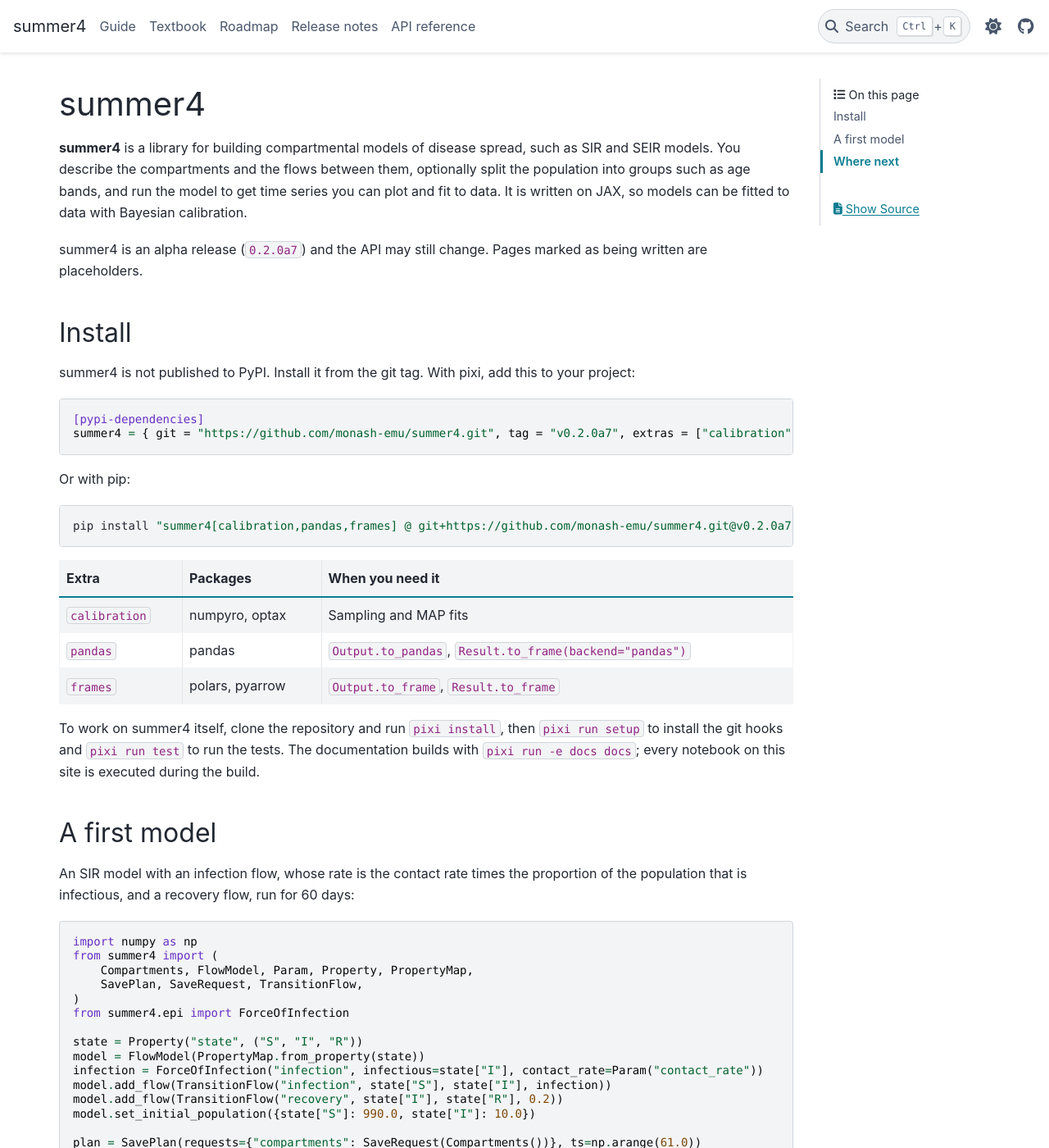
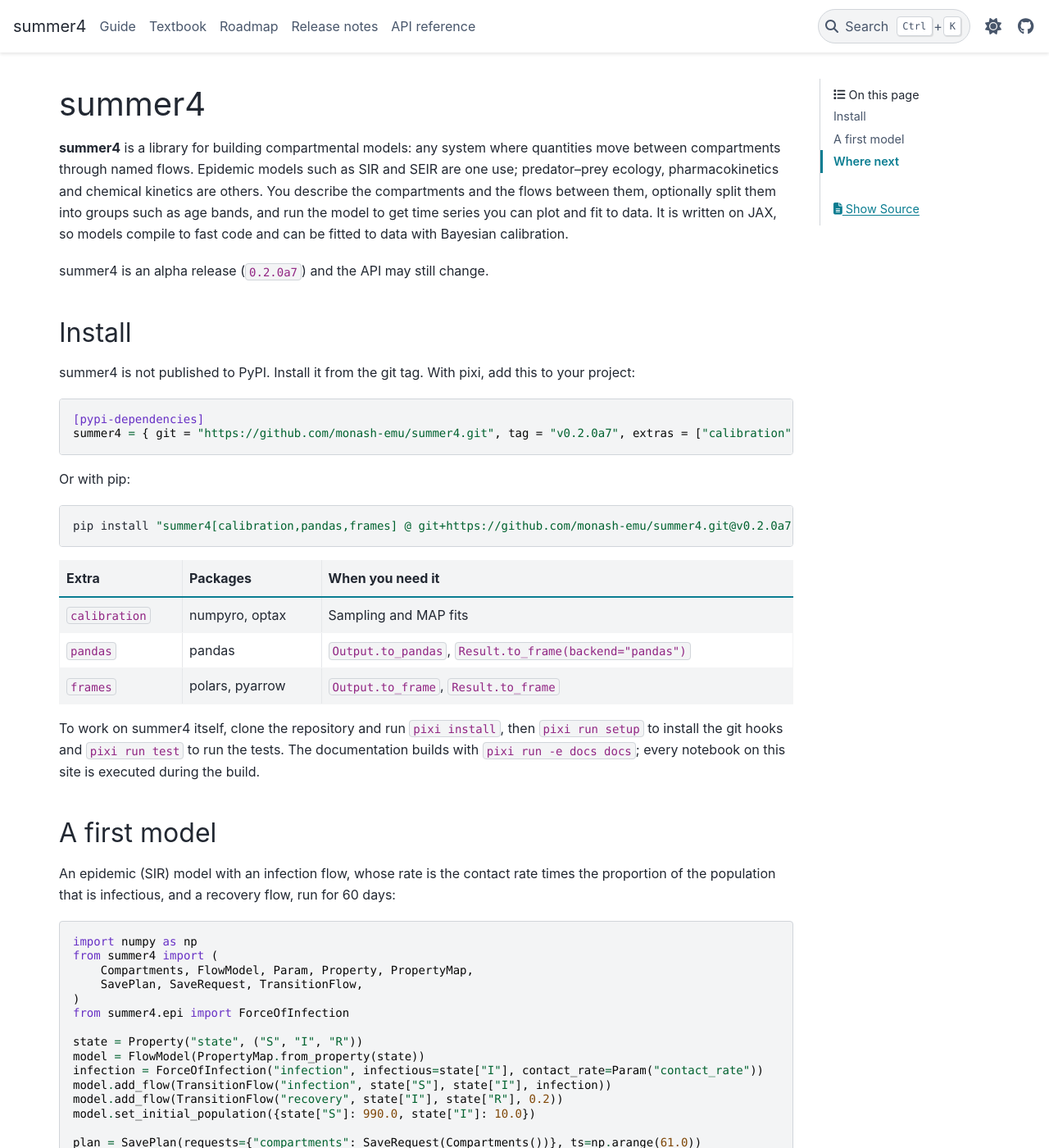
Before and after one commit to monash-emu/summer4, a Sphinx documentation site: the page built from docs/index.md, in a window 1280 px wide and 1400 px high. Shown: the whole window at 82% size. Built offline with Sphinx 7.4.7 and the PyData theme 0.15.4, drawn with Linux system fonts in a browser that asks for light colours; some of the changed text lies outside the part shown.

Commit message:
Docs: summer4 is for any compartmental system; guide page 09 is an unfolded Lotka-Volterra model.

````diff
--- a/docs/index.md
+++ b/docs/index.md
@@ -1,13 +1,15 @@
 # summer4
 
-**summer4** is a library for building compartmental models of disease spread,
-such as SIR and SEIR models. You describe the compartments and the flows
-between them, optionally split the population into groups such as age bands,
-and run the model to get time series you can plot and fit to data. It is
-written on JAX, so models can be fitted to data with Bayesian calibration.
+**summer4** is a library for building compartmental models: any system where
+quantities move between compartments through named flows. Epidemic models such
+as SIR and SEIR are one use; predator–prey ecology, pharmacokinetics and
+chemical kinetics are others. You describe the compartments and the flows
+between them, optionally split them into groups such as age bands, and run the
+model to get time series you can plot and fit to data. It is written on JAX,
+so models compile to fast code and can be fitted to data with Bayesian
+calibration.
 
-summer4 is an alpha release (`0.2.0a7`) and the API may still change. Pages
-marked as being written are placeholders.
+summer4 is an alpha release (`0.2.0a7`) and the API may still change.
 
 ## Install
 
@@ -38,7 +40,7 @@
 
 ## A first model
 
-An SIR model with an infection flow, whose rate is the contact rate times the proportion
+An epidemic (SIR) model with an infection flow, whose rate is the contact rate times the proportion
 of the population that is infectious, and a recovery flow, run for 60 days:
 
 ```python
@@ -63,9 +65,11 @@
 
 ## Where next
 
-- The {doc}`Guide <guide/index>` builds a model step by step.
-- The {doc}`Textbook <textbook/index>` teaches infectious-disease modelling
-  with summer4.
+- The {doc}`Guide <guide/index>` builds a model step by step, and ends with a
+  {doc}`predator–prey model <guide/09-predator-prey>` to show a system that is
+  not an epidemic.
+- The {doc}`Textbook <textbook/index>` is a port of the summer textbook on
+  infectious-disease modelling, written in summer4.
 - The {doc}`Roadmap <roadmap>` says what exists today and what is coming.
 - The {doc}`API reference <api/index>` lists every public name.
 
````
Also changed, not shown: README.md (+2 -2 lines), docs/guide/index.md (+4 -1 lines), docs/roadmap.md (+1 -0 lines), futureplans/neutral-head-count-rate.md (added, +31 -0 lines), docs/guide/09-predator-prey.ipynb (added), futureplans/README.md.
